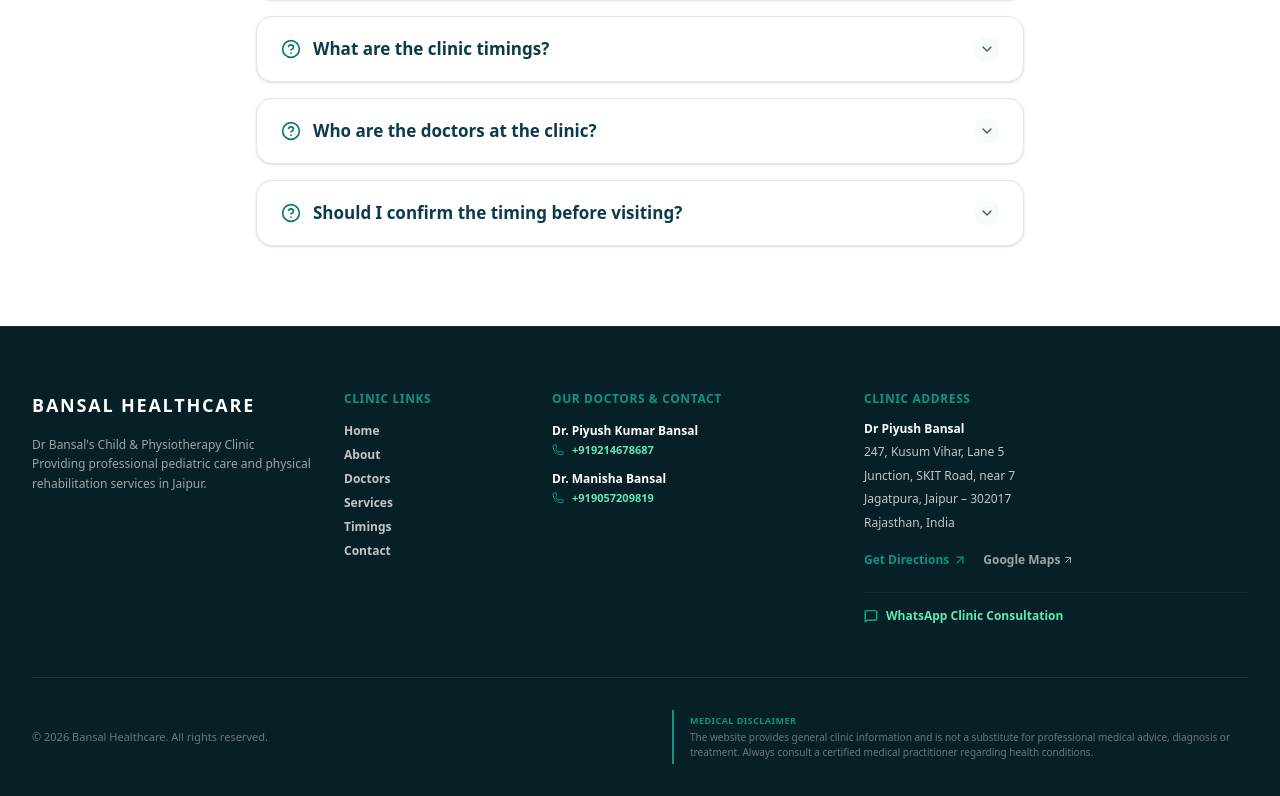
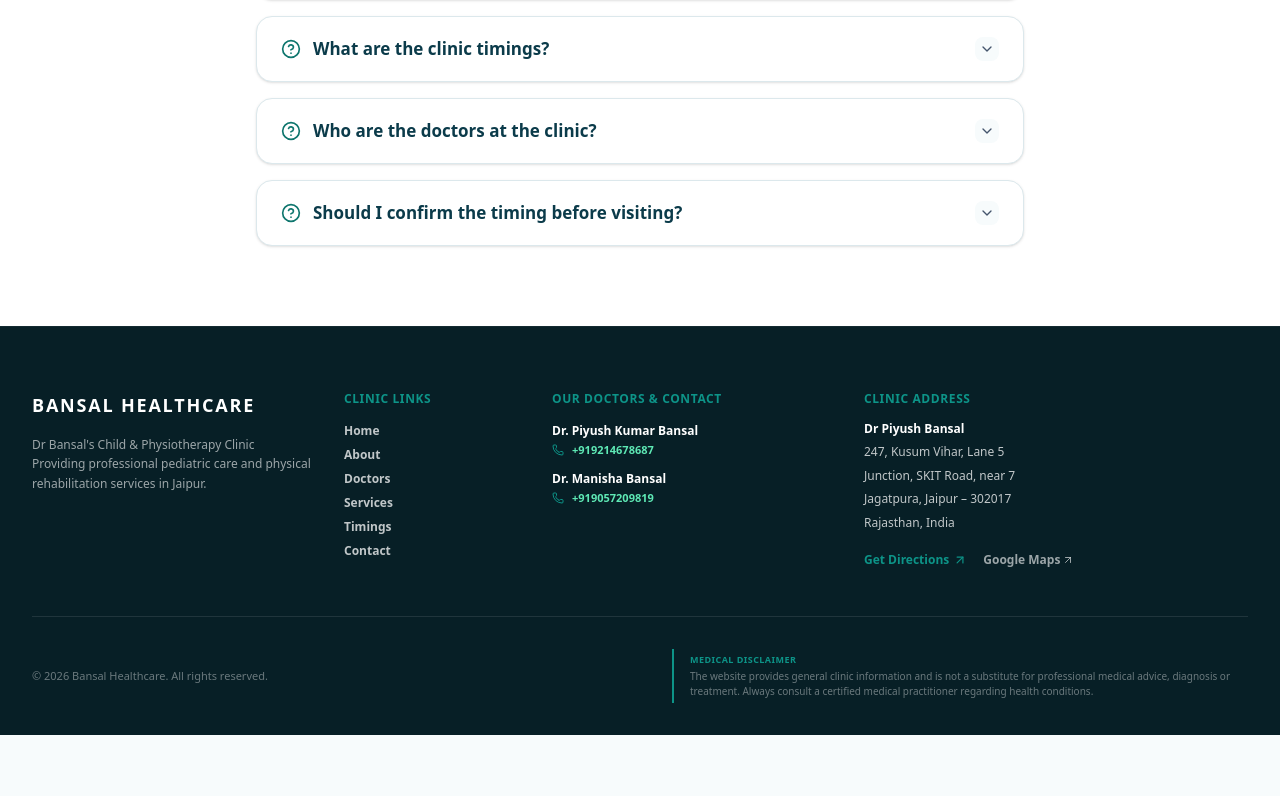
Before and after one commit to ramlalkumawat/bansal-healthcare, a Next.js app: page / in a window 1280 px wide. Shown: the part 5269-6065 px from the top of the page. After the commit the page ends 6004 px from the top, so only its background shows below. Built offline with nearby package versions, Linux system fonts and the light colour scheme.

Commit message:
Remove WhatsApp Clinic Consultation link from footer

```diff
--- a/src/components/Footer.tsx
+++ b/src/components/Footer.tsx
@@ -2,15 +2,12 @@
 
 import Link from "next/link";
 import { clinicData } from "@/data/clinic";
-import { ArrowUpRight, Phone, MessageSquare } from "lucide-react";
+import { ArrowUpRight, Phone } from "lucide-react";
 
 export default function Footer() {
   const handleScrollToTop = () => {
     window.scrollTo({ top: 0, behavior: "smooth" });
   };
-
-  const cleanedPhone = clinicData.whatsapp.replace(/[^0-9]/g, "");
-  const whatsappUrl = `https://wa.me/${cleanedPhone}?text=Hello%20Dr%20Bansal's%20Clinic,%20I'd%20like%20to%20inquire%20about%20booking%20an%20appointment.`;
 
   return (
     <footer className="bg-[#071F26] text-white pt-16 pb-24 md:pb-8 border-t border-white/5 text-left">
@@ -122,18 +119,6 @@ export default function Footer() {
                 </a>
               </div>
             </div>
-
-            <div className="border-t border-white/5 pt-3">
-              <a
-                href={whatsappUrl}
-                target="_blank"
-                rel="noopener noreferrer"
-                className="inline-flex items-center space-x-2 text-xs font-semibold text-emerald-300 hover:text-white transition-colors"
-              >
-                <MessageSquare className="w-3.5 h-3.5 text-emerald-400" />
-                <span>WhatsApp Clinic Consultation</span>
-              </a>
-            </div>
           </div>
 
         </div>
```
